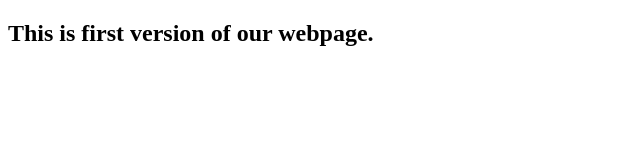
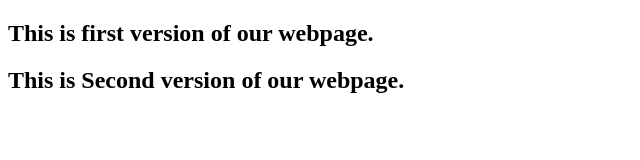
Before and after one commit to mohibbulla-munshi/githubbasic, a plain HTML site: page index.html in a window 1280 px wide. Shown: the whole page, without its empty margins (0-640 px from the left). Drawn offline with Linux system fonts and the light colour scheme.

Commit message:
second commit

```diff
--- a/index.html
+++ b/index.html
@@ -7,5 +7,6 @@
 </head>
 <body>
     <h2>This is first version of our webpage.</h2>
+    <h2>This is Second version of our webpage.</h2>
 </body>
 </html>
```
